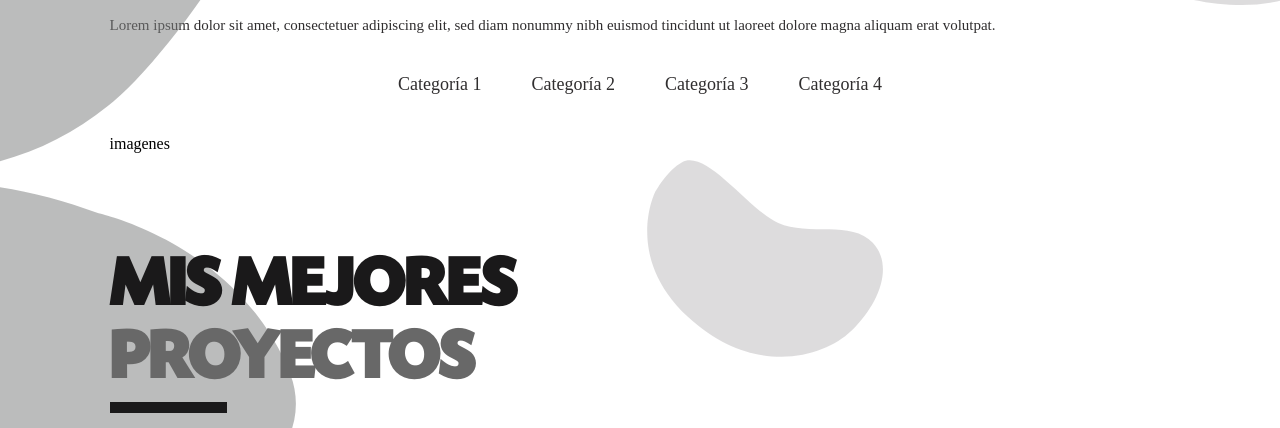
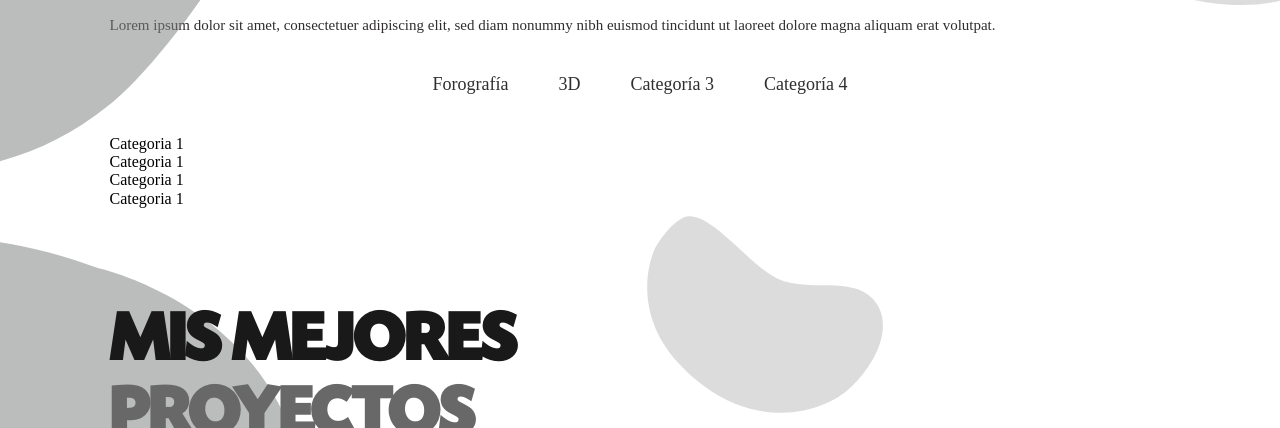
Before and after one commit to DalexisValencia/cv-personal, a website: page index.html in a window 1280 px wide. Shown: the part 1418-1846 px from the top of the page. Drawn offline with Linux system fonts and the light colour scheme; files whose address does not match are found by name; a web font is replaced by a local one.

Commit message:
Eventos para la galería

```diff
--- a/index.html
+++ b/index.html
@@ -211,22 +211,34 @@
 
                 <div class="proyects-gallery">
                     <ul class="proyects-gallery--filter">
-                        <li>
-                            <a href="">Categoría 1</a>
+                        <li data-attr-filter="category-1">
+                            Forografía
                         </li>
-                        <li>
-                            <a href="">Categoría 2</a>
+                        <li data-attr-filter="category-2">
+                            3D
                         </li>
-                        <li>
-                            <a href="">Categoría 3</a>
+                        <li data-attr-filter="category-3">
+                            Categoría 3
                         </li>
-                        <li>
-                            <a href="">Categoría 4</a>
+                        <li data-attr-filter="category-4">
+                            Categoría 4
                         </li>
                     </ul>
 
-                    <div class="proyects-gallery--category" attr="category1">
-                        imagenes
+                    <div class="proyects-gallery--category" id="category-1">
+                        Categoria 1
+                    </div>
+
+                    <div class="proyects-gallery--category" id="category-2">
+                        Categoria 1
+                    </div>
+
+                    <div class="proyects-gallery--category" id="category-3">
+                        Categoria 1
+                    </div>
+
+                    <div class="proyects-gallery--category" id="category-4">
+                        Categoria 1
                     </div>
                 </div>
             </div>
```
Also changed, not shown: dist/css/main.css, dist/js/main.js, dist/scss/sections/_myprojects.scss, 1 other file.
